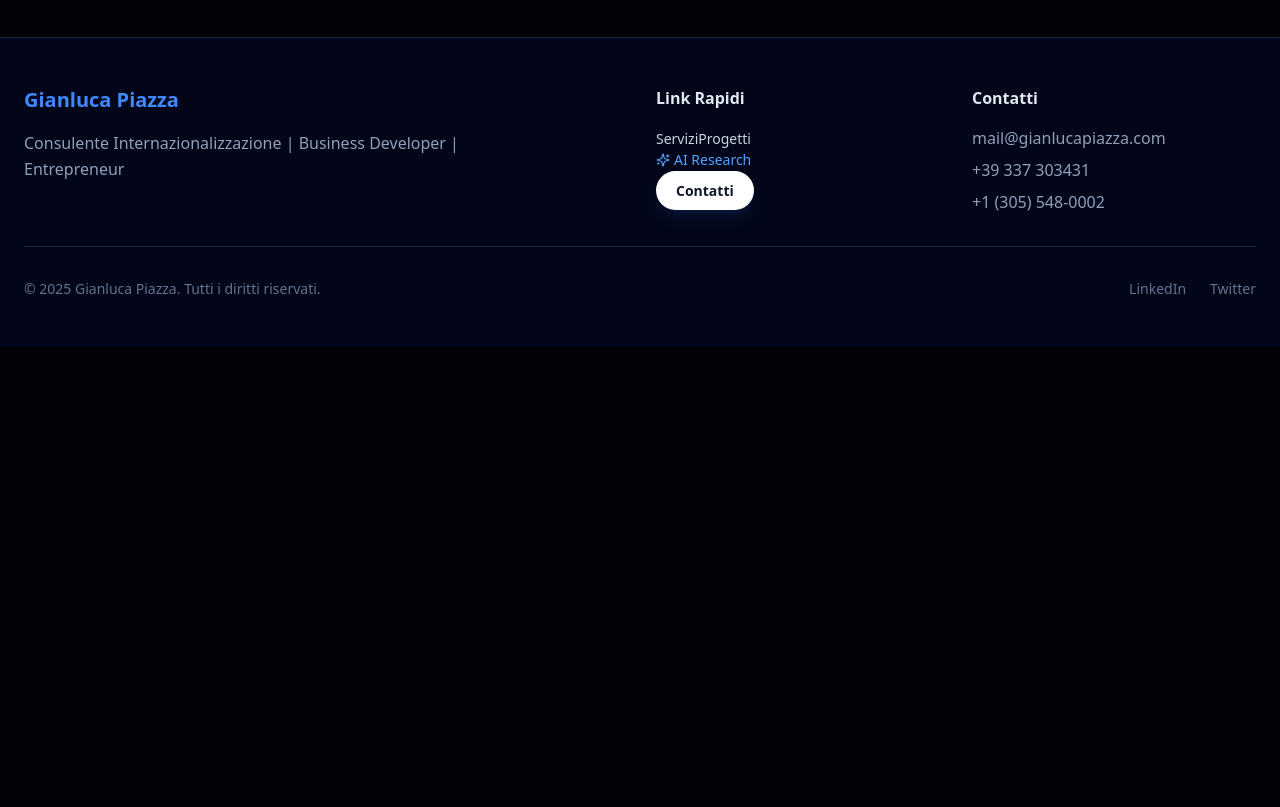
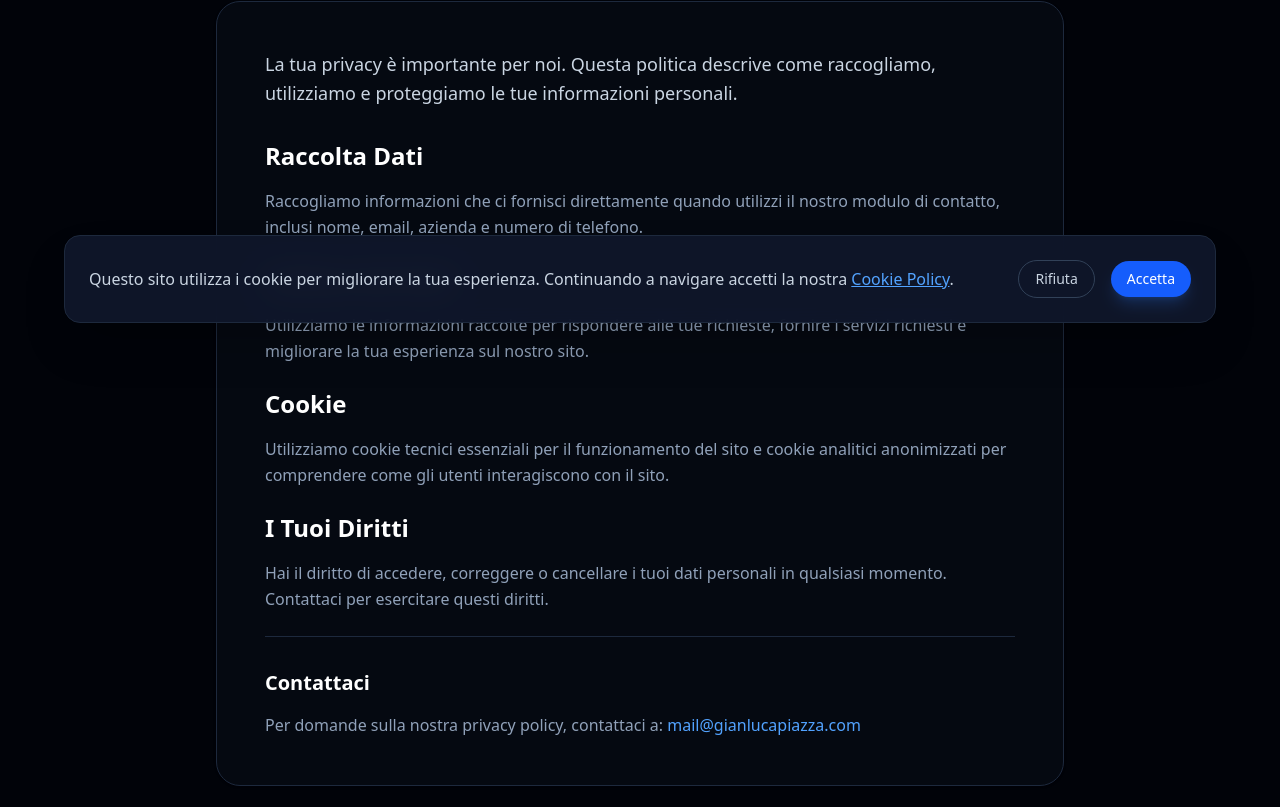
Before and after one commit to gitgian74/gianlucapiazza-website, a React (Vite) app: page /privacy in a window 1280 px wide. Shown: the part 453-1260 px from the top of the page. Before the commit the page ends 800 px from the top, so only its background shows below. Built offline with nearby package versions, Linux system fonts and the light colour scheme.

Commit message:
Feat: Privacy Policy and Cookie Consent

```diff
--- a/src/App.jsx
+++ b/src/App.jsx
@@ -7,7 +7,8 @@ import { Projects } from './pages/Projects';
 import { About } from './pages/About';
 import { Services } from './pages/Services';
 import { Contact } from './pages/Contact';
-import { MarketResearch } from './pages/MarketResearch'; // Added import for MarketResearch
+import { MarketResearch } from './pages/MarketResearch';
+import { Privacy } from './pages/Privacy'; // Added import for MarketResearch
 import './index.css';
 
 function App() {
@@ -22,6 +23,7 @@ function App() {
             <Route path="/projects" element={<Projects />} />
             <Route path="/contact" element={<Contact />} />
             <Route path="/market-research" element={<MarketResearch />} /> {/* Added Market Research route */}
+            <Route path="/privacy" element={<Privacy />} />
           </Routes>
         </Layout>
       </Router>
--- a/src/components/Layout.jsx
+++ b/src/components/Layout.jsx
@@ -3,6 +3,7 @@ import { Link, useLocation } from 'react-router-dom';
 import { motion, AnimatePresence } from 'framer-motion';
 import { Menu, X, Globe, ChevronRight, Sparkles } from 'lucide-react';
 import { useLanguage } from '../hooks/use-language';
+import { CookieConsent } from './shared/CookieConsent';
 
 export function Layout({ children }) {
     const [isMenuOpen, setIsMenuOpen] = useState(false);
@@ -162,15 +163,19 @@ export function Layout({ children }) {
                         </div>
                     </div>
 
-                    <div className="pt-8 border-t border-slate-800 flex flex-col md:flex-row justify-between items-center gap-4 text-sm text-slate-500">
-                        <p>© {new Date().getFullYear()} Gianluca Piazza. {t.footer.rights}</p>
-                        <div className="flex gap-6">
+                    <div className="border-t border-slate-800 mt-12 pt-8 flex flex-col md:flex-row justify-between items-center text-slate-500 text-sm">
+                        <p>&copy; {new Date().getFullYear()} Gianluca Piazza. {t.footer.rights}</p>
+                        <div className="flex gap-6 mt-4 md:mt-0">
+                            <Link to="/privacy" className="hover:text-blue-400 transition-colors">{t.footer.privacy}</Link>
+                            <Link to="/privacy" className="hover:text-blue-400 transition-colors">{t.footer.cookie}</Link>
                             <a href="https://www.linkedin.com/in/gianlucapiazza/" target="_blank" rel="noopener noreferrer" className="hover:text-primary transition-colors">LinkedIn</a>
                             <a href="#" className="hover:text-primary transition-colors">Twitter</a>
                         </div>
                     </div>
                 </div>
             </footer>
+            {/* Cookie Consent */}
+            <CookieConsent />
         </div>
     );
 }
--- /dev/null
+++ b/src/components/shared/CookieConsent.jsx
@@ -0,0 +1,68 @@
+import React, { useState, useEffect } from 'react';
+import { motion, AnimatePresence } from 'framer-motion';
+import { useLanguage } from '../../hooks/use-language';
+import { Button } from './Button';
+import { Link } from 'react-router-dom';
+
+export function CookieConsent() {
+    const { t } = useLanguage();
+    const [isVisible, setIsVisible] = useState(false);
+
+    useEffect(() => {
+        const consent = localStorage.getItem('cookieConsent');
+        if (!consent) {
+            // Show banner after a short delay
+            const timer = setTimeout(() => setIsVisible(true), 1000);
+            return () => clearTimeout(timer);
+        }
+    }, []);
+
+    const handleAccept = () => {
+        localStorage.setItem('cookieConsent', 'accepted');
+        setIsVisible(false);
+    };
+
+    const handleDecline = () => {
+        localStorage.setItem('cookieConsent', 'declined');
+        setIsVisible(false);
+    };
+
+    return (
+        <AnimatePresence>
+            {isVisible && (
+                <motion.div
+                    initial={{ y: 100, opacity: 0 }}
+                    animate={{ y: 0, opacity: 1 }}
+                    exit={{ y: 100, opacity: 0 }}
+                    className="fixed bottom-0 left-0 right-0 z-50 p-4 md:p-6"
+                >
+                    <div className="max-w-6xl mx-auto bg-slate-900/95 backdrop-blur-lg border border-slate-800 rounded-2xl shadow-2xl p-6 flex flex-col md:flex-row items-center justify-between gap-6">
+                        <div className="text-slate-300 text-sm md:text-base text-center md:text-left">
+                            {t.cookieConsent.text}{' '}
+                            <Link to="/privacy" className="text-blue-400 hover:text-blue-300 underline">
+                                {t.cookieConsent.learnMore}
+                            </Link>.
+                        </div>
+                        <div className="flex items-center gap-4 shrink-0">
+                            <Button
+                                variant="outline"
+                                size="sm"
+                                onClick={handleDecline}
+                                className="border-slate-700 hover:bg-slate-800 text-slate-300"
+                            >
+                                {t.cookieConsent.decline}
+                            </Button>
+                            <Button
+                                size="sm"
+                                onClick={handleAccept}
+                                className="bg-blue-600 hover:bg-blue-500 text-white shadow-lg shadow-blue-500/20"
+                            >
+                                {t.cookieConsent.accept}
+                            </Button>
+                        </div>
+                    </div>
+                </motion.div>
+            )}
+        </AnimatePresence>
+    );
+}
--- /dev/null
+++ b/src/pages/Privacy.jsx
@@ -0,0 +1,66 @@
+import React from 'react';
+import { motion } from 'framer-motion';
+import { useLanguage } from '../hooks/use-language';
+import { PageHeader } from '../components/shared/PageHeader';
+import { Section } from '../components/shared/Section';
+import { Card } from '../components/shared/Card';
+
+export function Privacy() {
+    const { t } = useLanguage();
+
+    return (
+        <div className="min-h-screen bg-background pb-20">
+            <PageHeader
+                title={t.privacy.title}
+                subtitle={t.privacy.lastUpdated + ' ' + new Date().toLocaleDateString()}
+            />
+
+            <Section className="max-w-4xl">
+                <Card className="p-8 md:p-12 space-y-8">
+                    <div className="prose prose-invert max-w-none">
+                        <p className="text-lg text-slate-300 leading-relaxed">
+                            {t.privacy.intro}
+                        </p>
+
+                        <div className="mt-8 space-y-6">
+                            <section>
+                                <h2 className="text-2xl font-bold text-white mb-4">{t.privacy.collection.title}</h2>
+                                <p className="text-slate-400 leading-relaxed">
+                                    {t.privacy.collection.text}
+                                </p>
+                            </section>
+
+                            <section>
+                                <h2 className="text-2xl font-bold text-white mb-4">{t.privacy.usage.title}</h2>
+                                <p className="text-slate-400 leading-relaxed">
+                                    {t.privacy.usage.text}
+                                </p>
+                            </section>
+
+                            <section>
+                                <h2 className="text-2xl font-bold text-white mb-4">{t.privacy.cookies.title}</h2>
+                                <p className="text-slate-400 leading-relaxed">
+                                    {t.privacy.cookies.text}
+                                </p>
+                            </section>
+
+                            <section>
+                                <h2 className="text-2xl font-bold text-white mb-4">{t.privacy.rights.title}</h2>
+                                <p className="text-slate-400 leading-relaxed">
+                                    {t.privacy.rights.text}
+                                </p>
+                            </section>
+
+                            <section className="pt-8 border-t border-slate-800">
+                                <h2 className="text-xl font-bold text-white mb-4">{t.privacy.contact.title}</h2>
+                                <p className="text-slate-400">
+                                    {t.privacy.contact.text} <a href="mailto:mail@gianlucapiazza.com" className="text-blue-400 hover:text-blue-300 transition-colors">mail@gianlucapiazza.com</a>
+                                </p>
+                            </section>
+                        </div>
+                    </div>
+                </Card>
+            </Section>
+        </div>
+    );
+}
--- a/src/translations.js
+++ b/src/translations.js
@@ -273,7 +273,40 @@ export const translations = {
       about: 'Consulente Internazionalizzazione | Business Developer | Entrepreneur',
       contactTitle: 'Contatti',
       quickLinks: 'Link Rapidi',
-      rights: 'Tutti i diritti riservati.'
+      rights: 'Tutti i diritti riservati.',
+      privacy: 'Privacy Policy',
+      cookie: 'Cookie Policy'
+    },
+    cookieConsent: {
+      text: 'Questo sito utilizza i cookie per migliorare la tua esperienza. Continuando a navigare accetti la nostra',
+      accept: 'Accetta',
+      decline: 'Rifiuta',
+      learnMore: 'Cookie Policy'
+    },
+    privacy: {
+      title: 'Privacy Policy',
+      lastUpdated: 'Ultimo aggiornamento:',
+      intro: 'La tua privacy è importante per noi. Questa politica descrive come raccogliamo, utilizziamo e proteggiamo le tue informazioni personali.',
+      collection: {
+        title: 'Raccolta Dati',
+        text: 'Raccogliamo informazioni che ci fornisci direttamente quando utilizzi il nostro modulo di contatto, inclusi nome, email, azienda e numero di telefono.'
+      },
+      usage: {
+        title: 'Utilizzo dei Dati',
+        text: 'Utilizziamo le informazioni raccolte per rispondere alle tue richieste, fornire i servizi richiesti e migliorare la tua esperienza sul nostro sito.'
+      },
+      cookies: {
+        title: 'Cookie',
+        text: 'Utilizziamo cookie tecnici essenziali per il funzionamento del sito e cookie analitici anonimizzati per comprendere come gli utenti interagiscono con il sito.'
+      },
+      rights: {
+        title: 'I Tuoi Diritti',
+        text: 'Hai il diritto di accedere, correggere o cancellare i tuoi dati personali in qualsiasi momento. Contattaci per esercitare questi diritti.'
+      },
+      contact: {
+        title: 'Contattaci',
+        text: 'Per domande sulla nostra privacy policy, contattaci a:'
+      }
     }
   },
   en: {
@@ -550,7 +583,40 @@ export const translations = {
       about: 'Internationalization Consultant | Business Developer | Entrepreneur',
       contactTitle: 'Contact',
       quickLinks: 'Quick Links',
-      rights: 'All rights reserved.'
+      rights: 'All rights reserved.',
+      privacy: 'Privacy Policy',
+      cookie: 'Cookie Policy'
+    },
+    cookieConsent: {
+      text: 'This website uses cookies to enhance your experience. By continuing to browse, you agree to our',
+      accept: 'Accept',
+      decline: 'Decline',
+      learnMore: 'Cookie Policy'
+    },
+    privacy: {
+      title: 'Privacy Policy',
+      lastUpdated: 'Last Updated:',
+      intro: 'Your privacy is important to us. This policy describes how we collect, use, and protect your personal information.',
+      collection: {
+        title: 'Data Collection',
+        text: 'We collect information you provide directly to us when you use our contact form, including name, email, company, and phone number.'
+      },
+      usage: {
+        title: 'Data Usage',
+        text: 'We use the collected information to respond to your inquiries, provide requested services, and improve your experience on our website.'
+      },
+      cookies: {
+        title: 'Cookies',
+        text: 'We use essential technical cookies for website operation and anonymized analytical cookies to understand how users interact with the site.'
+      },
+      rights: {
+        title: 'Your Rights',
+        text: 'You have the right to access, correct, or delete your personal data at any time. Contact us to exercise these rights.'
+      },
+      contact: {
+        title: 'Contact Us',
+        text: 'For questions about our privacy policy, contact us at:'
+      }
     }
   }
 }
```
Also changed, not shown: 1 other file (tests, documents, lock files or other folders).
